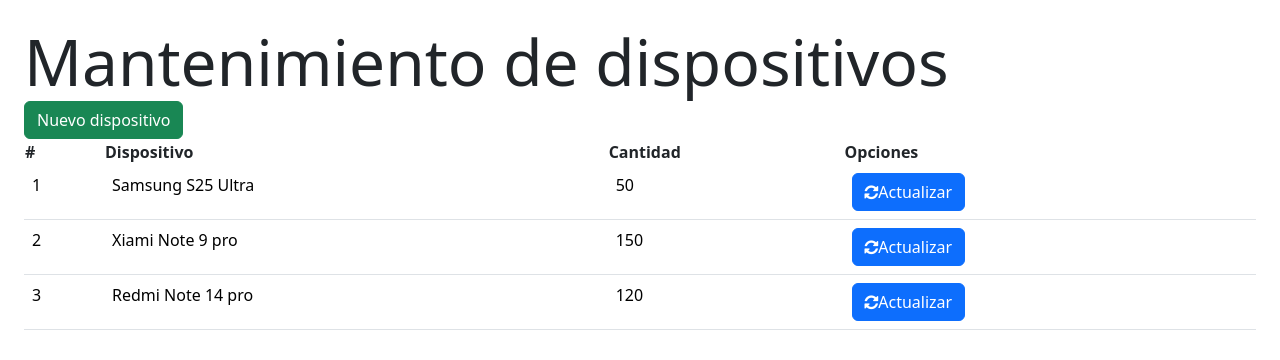
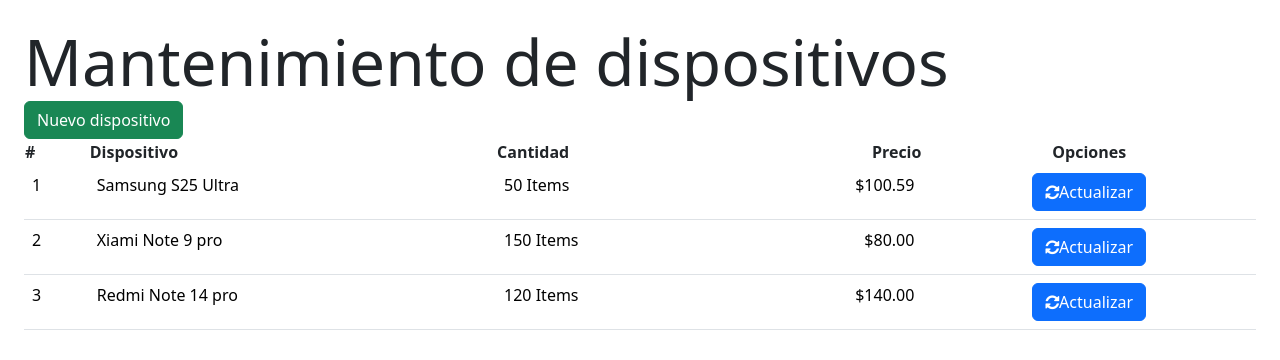
Before and after one commit to ijeyson01/vmtdev-ng, an Angular app: page / in a window 1280 px wide. Shown: the top 360 px of the page. Built offline with nearby package versions, Linux system fonts and the light colour scheme.

Commit message:
Ejercicio basico con pipes

```diff
--- a/src/app/modules/crud/device/device.component.html
+++ b/src/app/modules/crud/device/device.component.html
@@ -10,14 +10,16 @@
             <th>#</th>
             <th>Dispositivo</th>
             <th>Cantidad</th>
-            <th>Opciones</th>
+            <th class="text-end">Precio</th>
+            <th class="text-center">Opciones</th>
         </thead>
         <tbody>
             <tr *ngFor="let device of deviceList">
                 <td> {{ device.id }}</td>
                 <td> {{ device.name }}</td>
-                <td> {{ device.quantity }}</td>
-                <td> <app-crud-button
+                <td> {{ device.quantity | quantityPipe }}</td>
+                <td class="text-end"> {{ device.price | currency}} </td>
+                <td class="text-center"> <app-crud-button
                     [styleButton]="'primary'"
                     [iconButton]="'refresh'"
                     [device]="device"
--- a/src/app/modules/crud/device/device.component.ts
+++ b/src/app/modules/crud/device/device.component.ts
@@ -19,7 +19,7 @@
       id: 1,
       name: 'Samsung S25 Ultra',
       quantity: 50,
-      price: 100
+      price: 100.5891
     },
     {
       id: 2,
--- /dev/null
+++ b/src/app/pipes/quantity-pipe.pipe.ts
@@ -0,0 +1,17 @@
+import { Pipe, PipeTransform } from '@angular/core';
+
+@Pipe({
+  name: 'quantityPipe'
+})
+export class QuantityPipePipe implements PipeTransform {
+
+  transform(value: unknown, ...args: unknown[]): unknown {
+    if(args.length > 0){
+      let wordPipe = args[0];
+      return `${value} ${wordPipe}`
+    } else {
+      return `${value} Items`;
+    }
+  }
+
+}
```
Also changed, not shown: src/app/modules/shared/shared.module.ts (+5 -2 lines), 1 other file (tests, documents, lock files or other folders).
